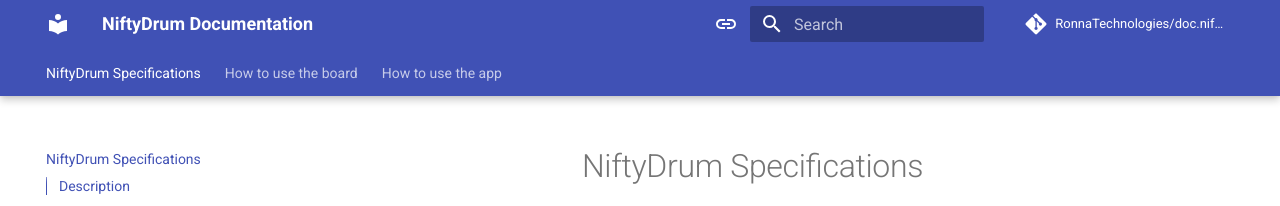
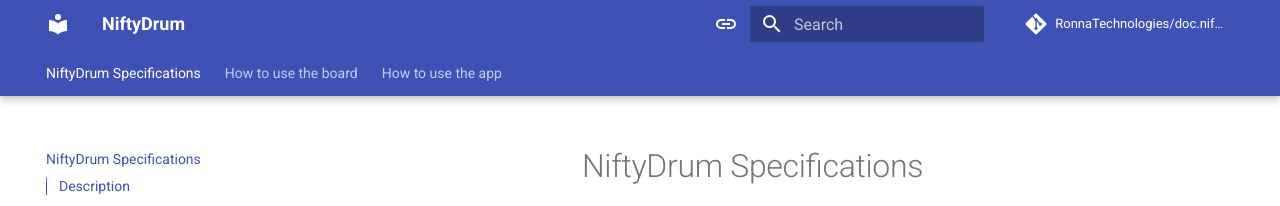
Before and after one commit to RonnaTechnologies/doc.niftydrum.com, an MkDocs documentation site: the page built from doc/index.md, in a window 1280 px wide. Shown: the top 206 px of the page. Built offline with MkDocs 1.6.1 and Material for MkDocs 9.7.7, drawn with Linux system fonts in a browser that asks for light colours; comment, search, counter and statistics services are not loaded.

Commit message:
change site name

```diff
--- a/mkdocs.yml
+++ b/mkdocs.yml
@@ -1,4 +1,4 @@
-site_name: NiftyDrum Documentation
+site_name: NiftyDrum
 site_url: https://doc.niftydrum.com
 docs_dir: doc  # Changed from 'docs' to 'doc'
 copyright: Copyright &copy; 2025 Ronna Technologies
```
